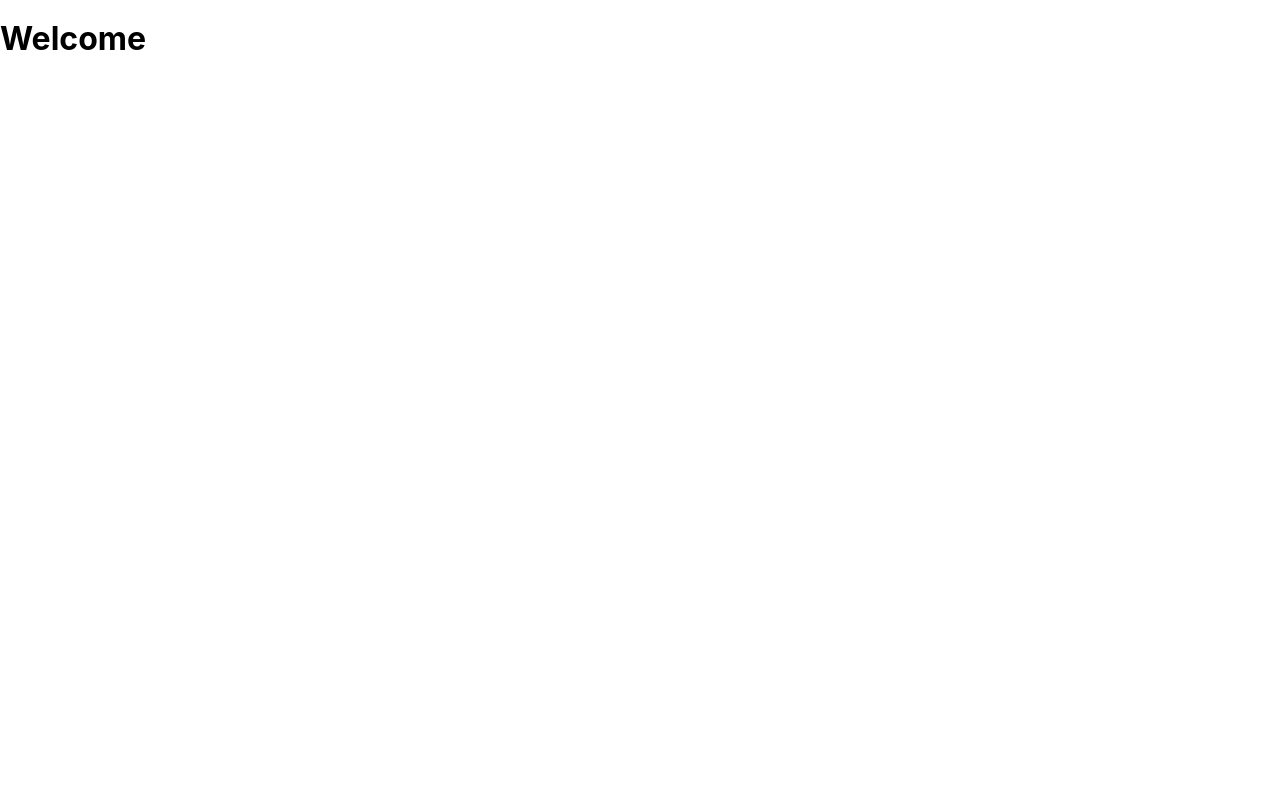
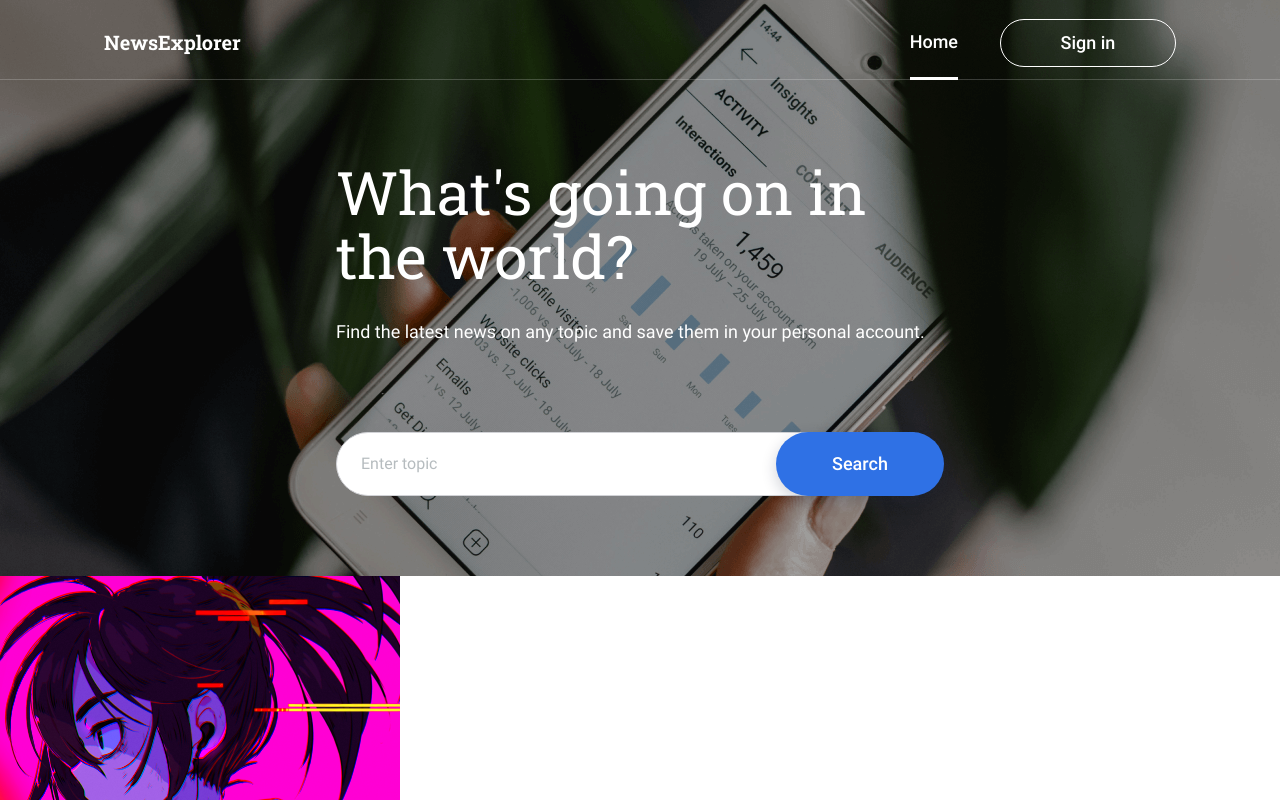
Before and after one commit to sweetsummergone/news-explorer-frontend, a React (Create React App) app: page /main in a window 1280 px wide. Shown: the top 800 px of the page. Built offline with nearby package versions, Linux system fonts and the light colour scheme; a web font is replaced by a local one.

Commit message:
feat: add main section and header

```diff
--- a/src/components/Header/Header.css
+++ b/src/components/Header/Header.css
@@ -0,0 +1,57 @@
+.header {
+    position: absolute;
+    min-width: 100%;
+    min-height: 80px;
+    display: flex;
+    justify-content: space-between;
+    box-shadow: inset 0px -1px 0px rgba(255, 255, 255, 0.2);
+}
+
+.header__nav {
+    display: flex;
+}
+
+.header__title {
+    margin: 0;
+    margin: 30px auto 26px 104px;
+    font-family: 'Roboto Slab';
+    font-style: normal;
+    font-weight: 700;
+    font-size: 20px;
+    line-height: 24px;
+    color: #FFFFFF;
+}
+
+.header__element {
+    cursor: pointer;
+    margin: 0;
+    margin: 30px 42px 0 auto;
+    font-family: 'Roboto';
+    font-style: normal;
+    font-weight: 500;
+    font-size: 18px;
+    line-height: 24px;
+    color: #FFFFFF;
+}
+
+.header__element_active {
+    cursor: default;
+    border-bottom: #FFFFFF 3px solid;
+}
+
+.header__auth_button {
+    cursor: pointer;
+    background: none;
+    color: white;
+    min-width: 176px;
+    max-height: 48px;
+    border: 1px solid #FFFFFF;
+    border-radius: 100px;
+    font-family: 'Roboto';
+    font-style: normal;
+    font-weight: 500;
+    font-size: 18px;
+    line-height: 24px;
+    margin-top: 19px;
+    margin-right: 104px;
+}
--- a/src/components/Header/Header.js
+++ b/src/components/Header/Header.js
@@ -0,0 +1,11 @@
+export default function Header() {
+    return (
+        <header className="header">
+            <p className="header__title">NewsExplorer</p>
+            <nav className="header__nav">
+                <p className="header__element header__element_active">Home</p>
+                <button className="header__auth_button">Sign in</button>
+            </nav>
+        </header>
+    )
+}
--- a/src/components/Main/Main.css
+++ b/src/components/Main/Main.css
@@ -1,3 +1,80 @@
+.main {
+    background: url('../../images/background.png') no-repeat;
+}
+
+.main__search {
+    margin: 0 auto;
+    display: flex;
+    flex-direction: column;
+    max-width: 608px;
+}
+
 .main__title {
+    margin: 0;
+    max-height: 128px;
     font-family: "Inter";
+    padding-top: 160px;
+    font-family: 'Roboto Slab';
+    font-style: normal;
+    font-weight: 400;
+    font-size: 60px;
+    line-height: 64px;
+    color: #FFFFFF;
 }
+
+.main__subtitle {
+    margin-top: 32px;
+    margin-bottom: 88px;
+    font-family: 'Roboto';
+    font-style: normal;
+    font-weight: 400;
+    font-size: 18px;
+    line-height: 24px;
+    color: #FFFFFF;
+}
+
+.main__searchbar {
+    position: relative;
+    display: flex;
+}
+
+.searchbar__input {
+    padding-left: 24px;
+    margin-bottom: 80px;
+    min-width: 604px;
+    min-height: 64px;
+    background: #FFFFFF;
+    border: 1px solid #D1D2D6;
+    backdrop-filter: blur(8px);
+    border-radius: 100px;
+    font-family: 'Roboto';
+    font-style: normal;
+    font-weight: 400;
+    font-size: 16px;
+    line-height: 22px;
+}
+
+.searchbar__input:focus {
+    outline: none;
+}
+
+.searchbar__input::placeholder {
+    color: #B6BCBF;
+}
+
+.searchbar__button {
+    border: none;
+    position: absolute;
+    right: 0;
+    min-width: 168px;
+    min-height: 64px;
+    background: #2F71E5;
+    box-shadow: 0px 5px 15px rgba(14, 26, 57, 0.2);
+    border-radius: 100px;
+    font-family: 'Roboto';
+    font-style: normal;
+    font-weight: 500;
+    font-size: 18px;
+    line-height: 24px;
+    color: #FFFFFF;
+}
--- a/src/components/Main/Main.js
+++ b/src/components/Main/Main.js
@@ -1,5 +1,28 @@
+import authorImage from "../../images/katana.png";
+import Header from "../Header/Header";
+
 export default function Main() {
     return (
-        <h1 className="main__title">Welcome</h1>
+        <>
+            <Header />
+            <main className="main">
+                <section className="main__search">
+                    <h1 className="main__title">What's going on in the world?</h1>
+                    <p className="main__subtitle">Find the latest news on any topic and save them in your personal account.</p>
+                    <div className="main__searchbar">
+                        <input type="search" className="searchbar__input" placeholder="Enter topic"></input>
+                        <button className="searchbar__button">Search</button>
+                    </div>
+                </section>
+                <section className="main__about">
+                    <img className="about__image" src={authorImage} alt="Shogun In Headphones"></img>
+                    <div className="about__bio">
+                        <h2 className="about__title">About the author</h2>
+                        <p className="about__desc">Aleksandr Limberg is a passionate Full-Stack developer from Ukraine, now lives in Israel. Bachelor of Computer Since in Software Engineering with more than 5 years of experience developing applications for different destinations. Main stack of technologies includes React, Express, NodeJS, MongoDB.</p>
+                        <p className="about__desc">Finished Yandex Practicum courses and increased self-education level, solving different types of tasks and issues using the full specter of methods, algorithms, and patterns.</p>
+                    </div>
+                </section>
+            </main>
+        </>
     )
 }
--- a/src/index.css
+++ b/src/index.css
@@ -3,3 +3,4 @@
 
 @import url('./components/App/App.css');
 @import url('./components/Main/Main.css');
+@import url('./components/Header/Header.css');
```
Also changed, not shown: src/images/background.png (added), src/images/katana.png (added).
